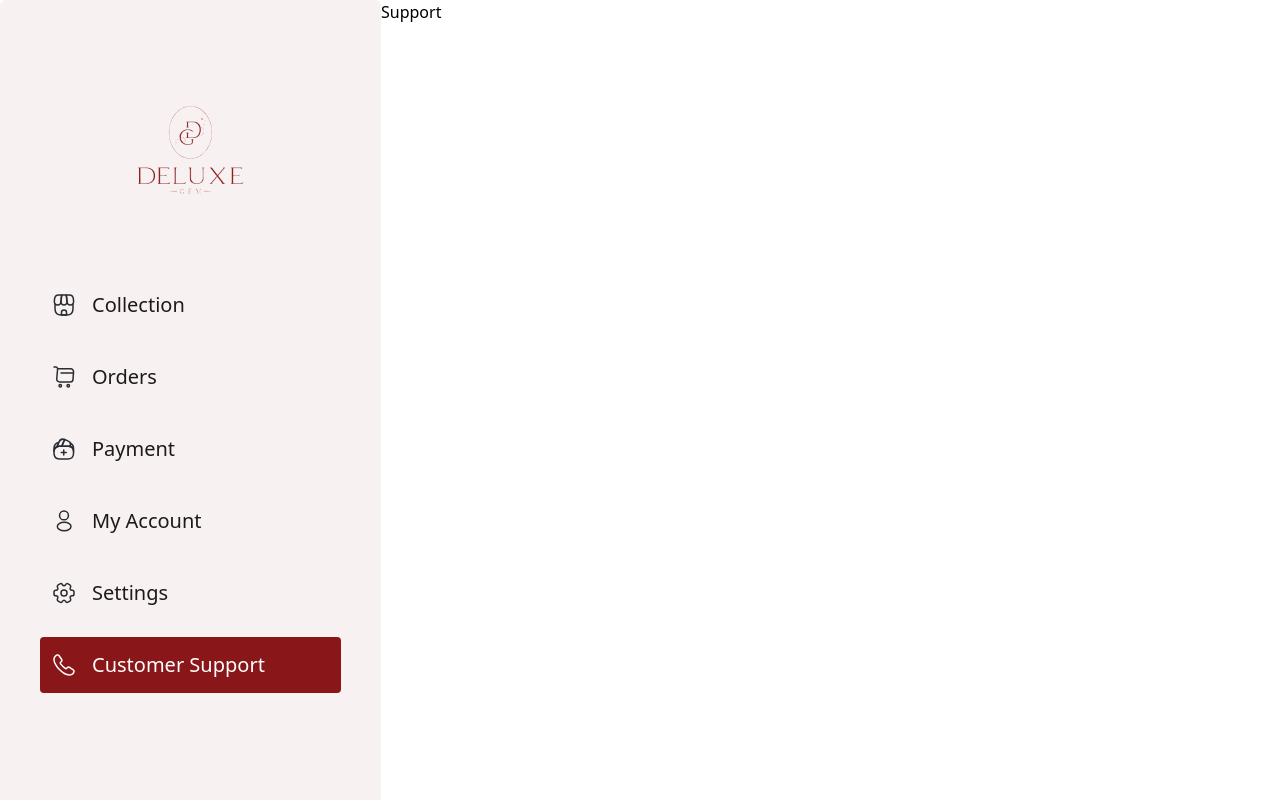
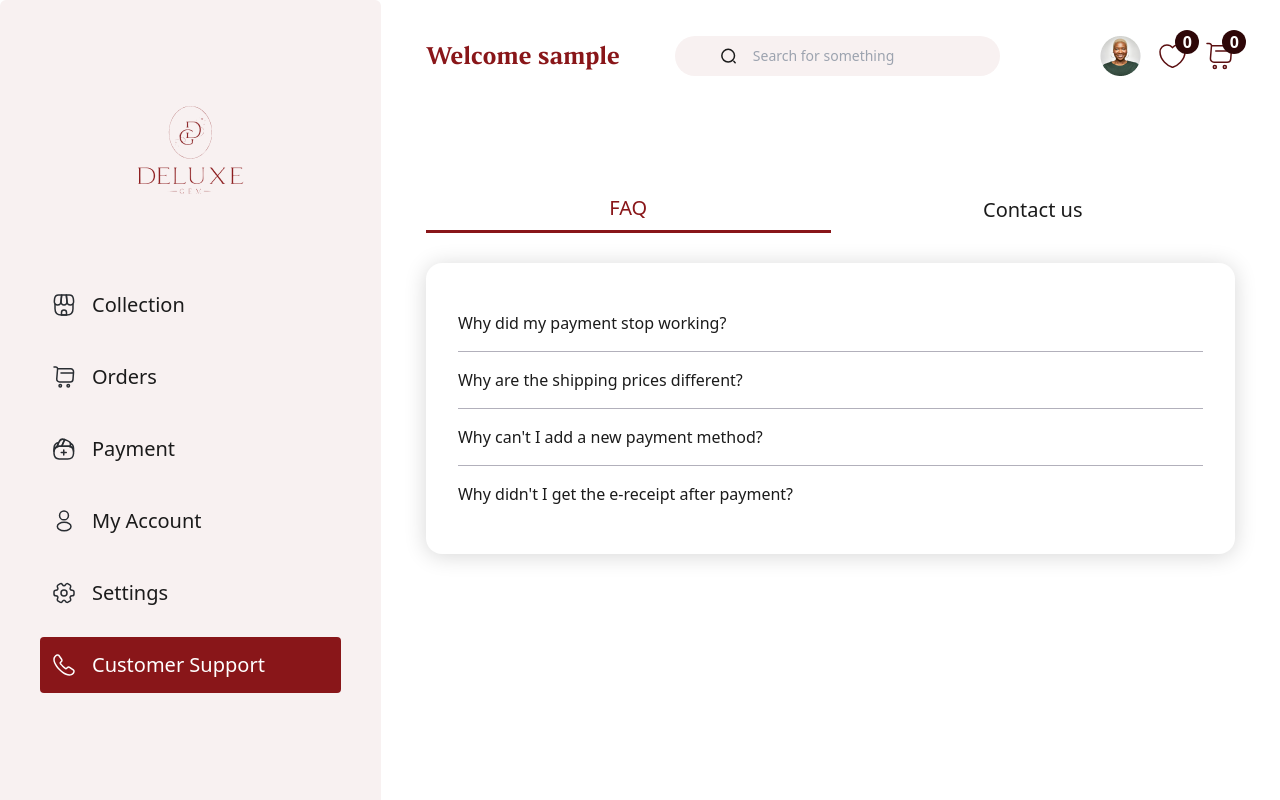
Before and after one commit to Oluwa-bunmi/Deluxe, a React (Vite) app: page /dashboard/support in a window 1280 px wide. Shown: the top 800 px of the page. Built offline with nearby package versions, Linux system fonts and the light colour scheme; sample sign-in values are in the browser's storage.

Commit message:
building...

```diff
--- a/src/components/DashboardPages/Support.jsx
+++ b/src/components/DashboardPages/Support.jsx
@@ -1,5 +1,158 @@
+import { toast } from "react-toastify";
+import "react-toastify/dist/ReactToastify.css";
+import { useFormik } from "formik";
+import { useState } from "react";
+import Header from "../Header";
+import { Axios } from "../../config";
+import { faqData } from "../../constants/data";
+import Request from "../../lib/requests";
+import { contactSchema } from "../../schemas";
 const Support = () => {
-  return <div>Support</div>;
+  const [tabs, setTabs] = useState("faq");
+  const [faqAnswer, setFaqAnswer] = useState(null);
+
+  const supportTabs = [
+    {
+      tab: "faq",
+      text: "FAQ",
+    },
+    {
+      tab: "contact",
+      text: "Contact us",
+    },
+  ];
+  const handleToggle = (key) => {
+    if (faqAnswer === key) {
+      setFaqAnswer(null);
+    } else {
+      setFaqAnswer(key);
+    }
+  };
+  const initialValues = {
+    message: "",
+    email: "",
+  };
+  const onSubmit = async (payload, actions) => {
+    try {
+      const res = await Axios.post(Request.contactUs, payload);
+      if (res.data.status === "success") {
+        toast.success("Message sent successfully!");
+      } else {
+        toast.error("Unsuccessful, Please try again.");
+      }
+    } catch (error) {
+      toast.error("An error occurred. Please try again later.");
+    }
+    await new Promise((resolve) => setTimeout(resolve, 1000));
+    actions.resetForm();
+  };
+  const {
+    values,
+    touched,
+    handleChange,
+    handleBlur,
+    errors,
+    handleSubmit,
+    isSubmitting,
+  } = useFormik({
+    initialValues,
+    validationSchema: contactSchema,
+    onSubmit,
+  });
+  const getError = (key) => {
+    return touched[key] && errors[key];
+  };
+  return (
+    <div>
+      <Header />
+      <div className="container">
+        <div className="flex mt-[76px] mb-8">
+          {supportTabs.map((item) => (
+            <h3
+              key={item.tab}
+              onClick={() => setTabs(item.tab)}
+              className={`text-xl font-medium cursor-pointer w-[50%] pb-2 flex items-center justify-center translate-y-[2px] ${
+                item.tab === tabs
+                  ? "text-primary border-b-[3px] border-primary transition-all duration-300"
+                  : "text-dark"
+              }`}
+            >
+              {item.text}
+            </h3>
+          ))}
+        </div>
+        {tabs === "faq" && (
+          <div className="w-full p-8 flex flex-col items-start justify-start bg-white rounded-2xl shadow-shadow">
+            {faqData.map((item, i) => (
+              <div
+                key={i}
+                onClick={() => handleToggle(i)}
+                className="w-full flex flex-col items-start justify-start py-4 border-b border-gray last:border-none cursor-pointer"
+              >
+                <h2 className="text-base text-dark">{item.question}</h2>
+                <p
+                  className={`text-base opacity-70 overflow-hidden transition-all duration-300 ${
+                    faqAnswer === i ? "max-h-[1000px] pt-4" : "max-h-0"
+                  }`}
+                >
+                  {item.answer}
+                </p>
+              </div>
+            ))}
+          </div>
+        )}
+        {tabs === "contact" && (
+          <form onSubmit={handleSubmit}>
+            <h2 className="accia mb-[48px] text-xl font-semibold text-primary leading-[43px]">
+              Need help?
+            </h2>
+            <div className="mb-6">
+              <input
+                type="email"
+                name="email"
+                placeholder="Email address"
+                value={values.email}
+                onChange={handleChange}
+                onBlur={handleBlur}
+                className={`text-darkTwo w-full border-black rounded-lg outline-none px-[24px] py-[20px] border-[0.5px] ${
+                  getError("email") ? "!border-red-500" : ""
+                }`}
+              />
+              {getError("email") && (
+                <p className="text-red-500 text-sm font-medium">
+                  {getError("email")}
+                </p>
+              )}
+            </div>
+            <div>
+              <textarea
+                placeholder="Type your message here"
+                name="message"
+                value={values.message}
+                onChange={handleChange}
+                onBlur={handleBlur}
+                className={`w-full h-[294px] text-darkTwo resize-none border-black rounded-lg outline-none px-[24px] py-[20px] border-[0.5px] ${
+                  getError("message") ? "!border-red-500" : ""
+                }`}
+              ></textarea>
+
+              {getError("message") && (
+                <p className="text-red-500 text-sm font-medium">
+                  {getError("message")}
+                </p>
+              )}
+            </div>
+            <button
+              className="text-xl mt-[64px] bg-primary rounded-[12px] text-white font-medium px-[88px] py-2"
+              type="submit"
+            >
+              Send
+            </button>
+          </form>
+        )}
+      </div>
+    </div>
+  );
 };
 
 export default Support;
--- a/src/components/ProductDetail.jsx
+++ b/src/components/ProductDetail.jsx
@@ -1,19 +1,27 @@
 import demo from "../assets/prodemo.png";
 import { FiPlus, FiMinus } from "react-icons/fi";
 import { IoHeartOutline, IoHeartSharp } from "react-icons/io5";
-import { useSearchParams } from "react-router-dom";
+import { Link, useSearchParams } from "react-router-dom";
+import { FaArrowLeft } from "react-icons/fa6";
+import UseProducts from "../hooks/UseProducts";
+
 const ProductDetail = () => {
   const [searchParams] = useSearchParams();
   const productId = searchParams.get("id");
   console.log(productId);
+  const { products } = UseProducts();
+  console.log(products);
   return (
     <section className="py-[69px]">
       <div className="container grid lg:grid-cols-2 gap-[52px] items-center">
-        <div className="relative">
-          <img src={demo} alt="" />
-          <span className=" absolute right-[1.3rem] top-[1.3rem]">
-            <IoHeartOutline size={30} />
-          </span>
+        <div className="flex flex-col gap-7">
+          <FaArrowLeft size={30} />
+          <div className="relative">
+            <img src={demo} alt="" />
+            <span className=" absolute right-[1.3rem] top-[1.3rem]">
+              <IoHeartOutline size={30} />
+            </span>
+          </div>
         </div>
         <div className="flex flex-col gap-[36px]">
           <div>
--- a/src/constants/data.js
+++ b/src/constants/data.js
@@ -14,3 +14,26 @@ export const testimonial = [
     image: chi,
   },
 ];
+export const faqData = [
+  {
+    question: "Why did my payment stop working?",
+    answer:
+      "Lorem ipsum dolor sit amet consectetur. Arcu pulvinar mi lacinia vulputate massa felis.",
+  },
+  {
+    question: "Why are the shipping prices different?",
+    answer:
+      "Lorem ipsum dolor sit amet consectetur. Arcu pulvinar mi lacinia vulputate massa felis.",
+  },
+  {
+    question: "Why can't I add a new payment method?",
+    answer:
+      "Lorem ipsum dolor sit amet consectetur. Arcu pulvinar mi lacinia vulputate massa felis.",
+  },
+  {
+    question: "Why didn't I get the e-receipt after payment?",
+    answer:
+      "Lorem ipsum dolor sit amet consectetur. Arcu pulvinar mi lacinia vulputate massa felis.",
+  },
+
+];
--- a/src/schemas/index.js
+++ b/src/schemas/index.js
@@ -34,6 +34,7 @@ export const newPasswordSchema = yup.object().shape({
     .required("Required"),
 });
 export const contactSchema = yup.object().shape({
+  email: yup.string().email("Invalid email").required("Required"),
   message: yup
     .string()
     .min(10, "Message must be at least 10 characters")
```
Also changed, not shown: src/pages/Home.jsx (+13 -3 lines).
